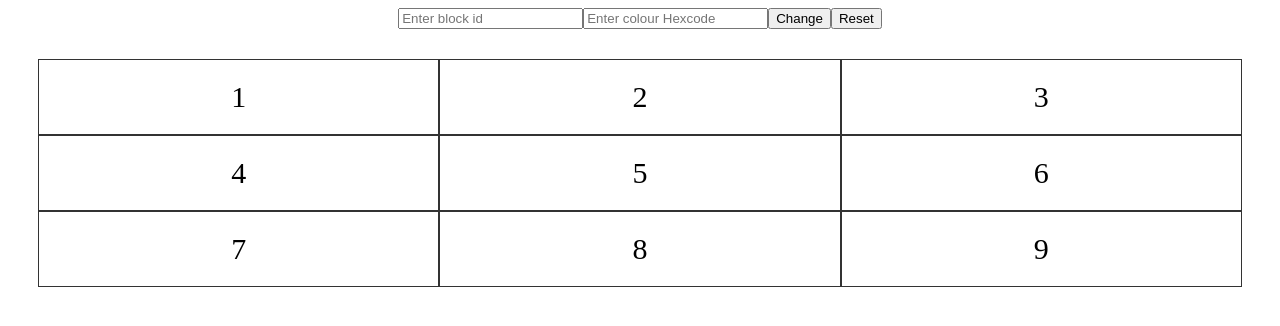
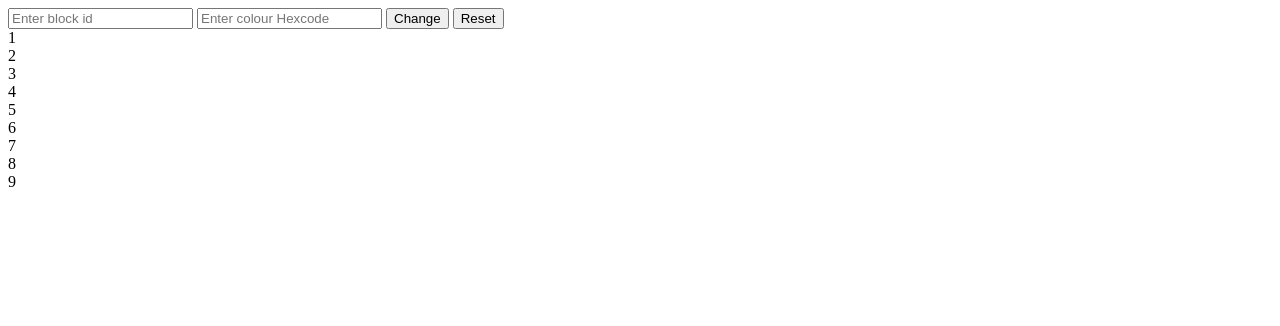
Before and after one commit to acciojob/accio-assignment-repo-template, a website: page main.html in a window 1280 px wide. Drawn offline with Linux system fonts and the light colour scheme.

Commit message:
Update styles.css

```diff
--- a/styles.css
+++ b/styles.css
@@ -1,19 +1 @@
-.grid-container {
-    margin: 20px;
-    display: grid;
-    grid-template-columns: auto auto auto;
-    padding: 10px;
-}
-.grid-item {
-    /* background-color: rgba(255, 255, 255, 0.5); */
-    background-color: transparent;
-    border: 1px solid rgba(0, 0, 0, 0.8);
-    padding: 20px;
-    font-size: 30px;
-    text-align: center;
-}
-.flex-box{
-    display: flex;
-    align-items: center;
-    justify-content: center;
-}
+/*  your css code here. If applicable */
```
